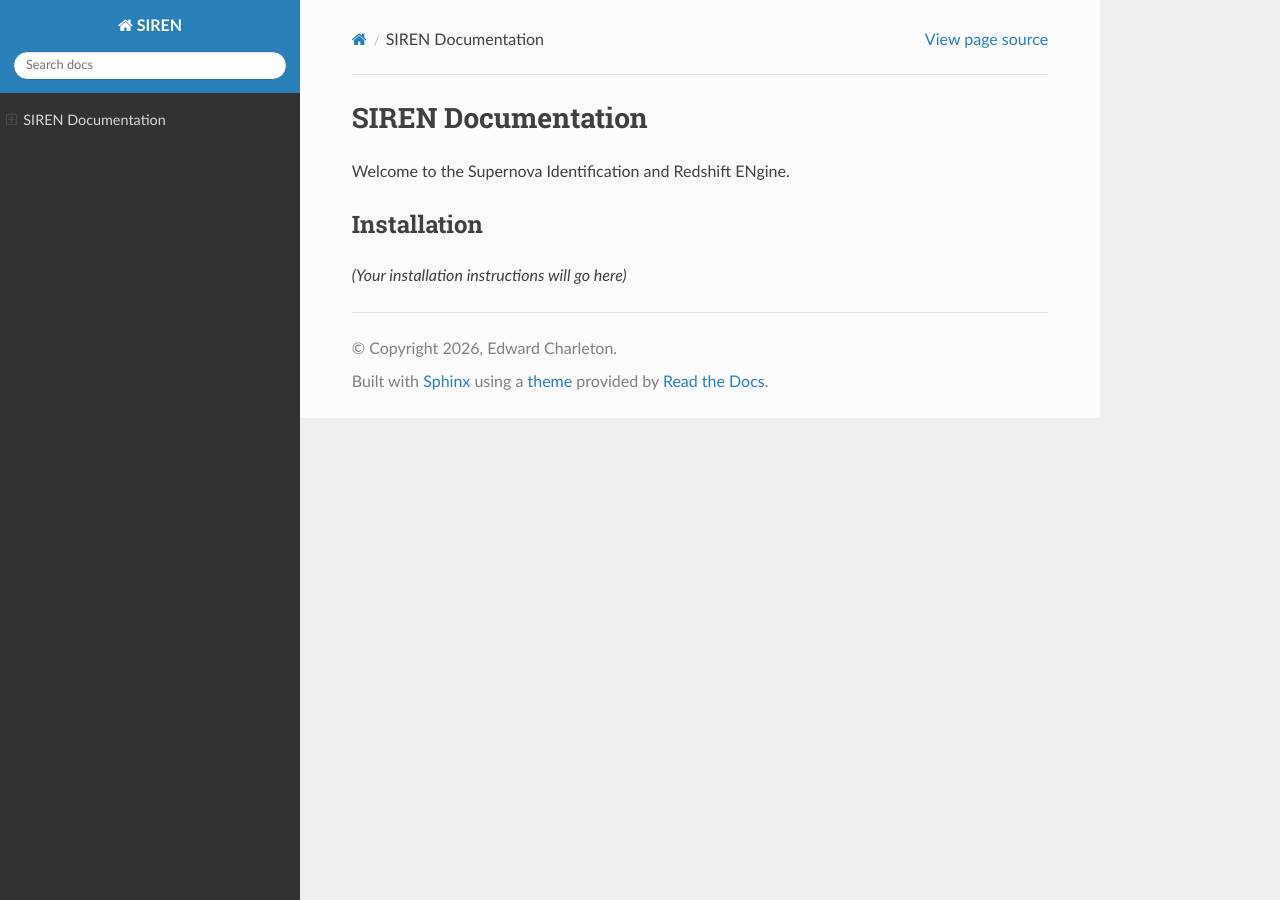
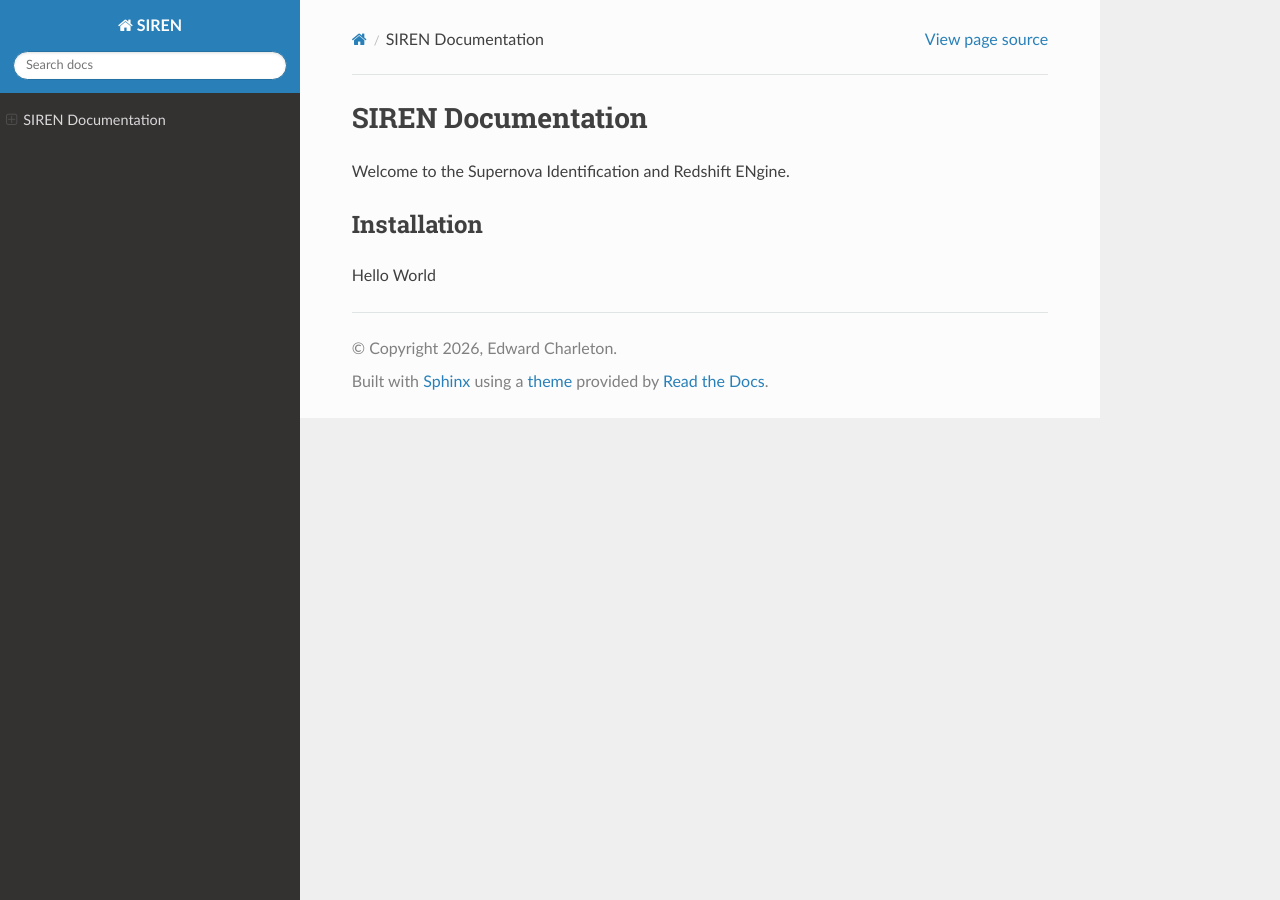
Before and after one commit to EdCharleton/SIREN, a Sphinx documentation site: the page built from docs/index.md, in a window 1280 px wide. Built offline with Sphinx 7.4.7 and the Read the Docs theme 3.1.0, drawn with Linux system fonts in a browser that asks for light colours.

Commit message:
Documention Debugging

```diff
--- a/docs/conf.py
+++ b/docs/conf.py
@@ -5,3 +5,6 @@ release = '0.1.0'
 
 extensions = ['myst_parser']
 html_theme = 'sphinx_rtd_theme'
+
+source_suffix = ['.rst', '.md']
+master_doc = 'index'
--- a/docs/index.md
+++ b/docs/index.md
@@ -3,4 +3,4 @@
 Welcome to the Supernova Identification and Redshift ENgine.
 
 ## Installation
-*(Your installation instructions will go here)*
+Hello World
```
